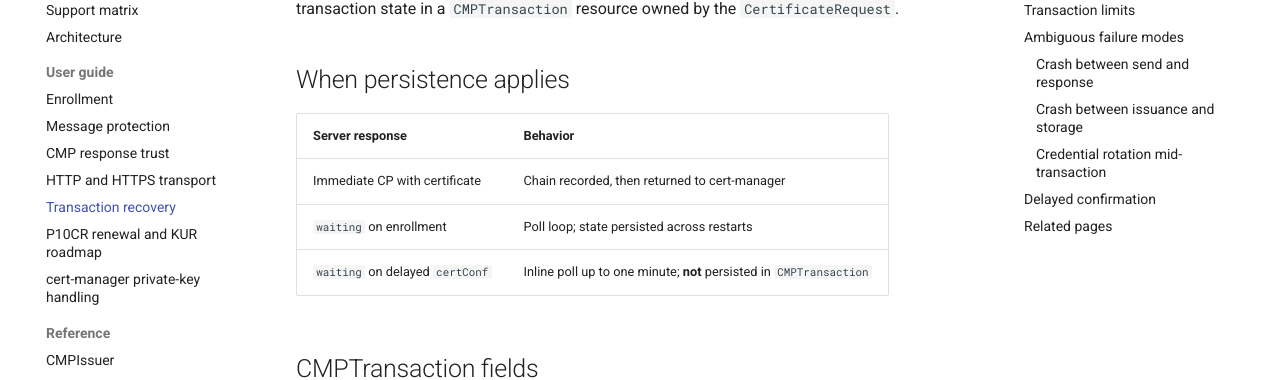
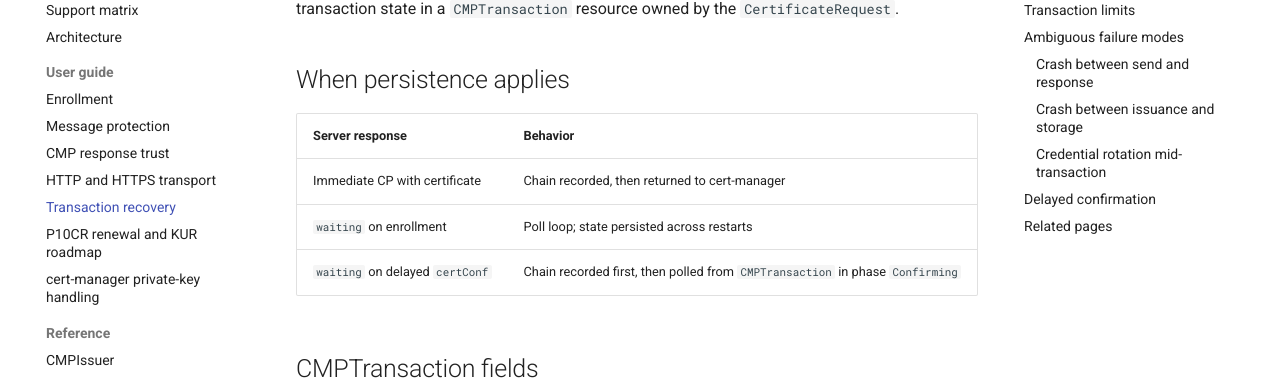
Before and after one commit to misiektoja/cmp-issuer, an MkDocs documentation site: the page built from docs/guide/transaction-recovery.md, in a window 1280 px wide and 900 px high. Shown: the part 209-589 px from the top of the window. Built offline with MkDocs 1.6.1 and Material for MkDocs 9.7.7, drawn with Linux system fonts in a browser that asks for light colours; comment, search, counter and statistics services are not loaded.

Commit message:
docs(guide): record that a delayed confirmation is persisted

```diff
--- a/docs/guide/transaction-recovery.md
+++ b/docs/guide/transaction-recovery.md
@@ -8,7 +8,7 @@ Asynchronous CMP enrollments can outlive a single controller reconcile. cmp-issu
 | --- | --- |
 | Immediate CP with certificate | Chain recorded, then returned to cert-manager |
 | `waiting` on enrollment | Poll loop; state persisted across restarts |
-| `waiting` on delayed `certConf` | Inline poll up to one minute; **not** persisted in `CMPTransaction` |
+| `waiting` on delayed `certConf` | Chain recorded first, then polled from `CMPTransaction` in phase `Confirming` |
 
 ## CMPTransaction fields
 
```
